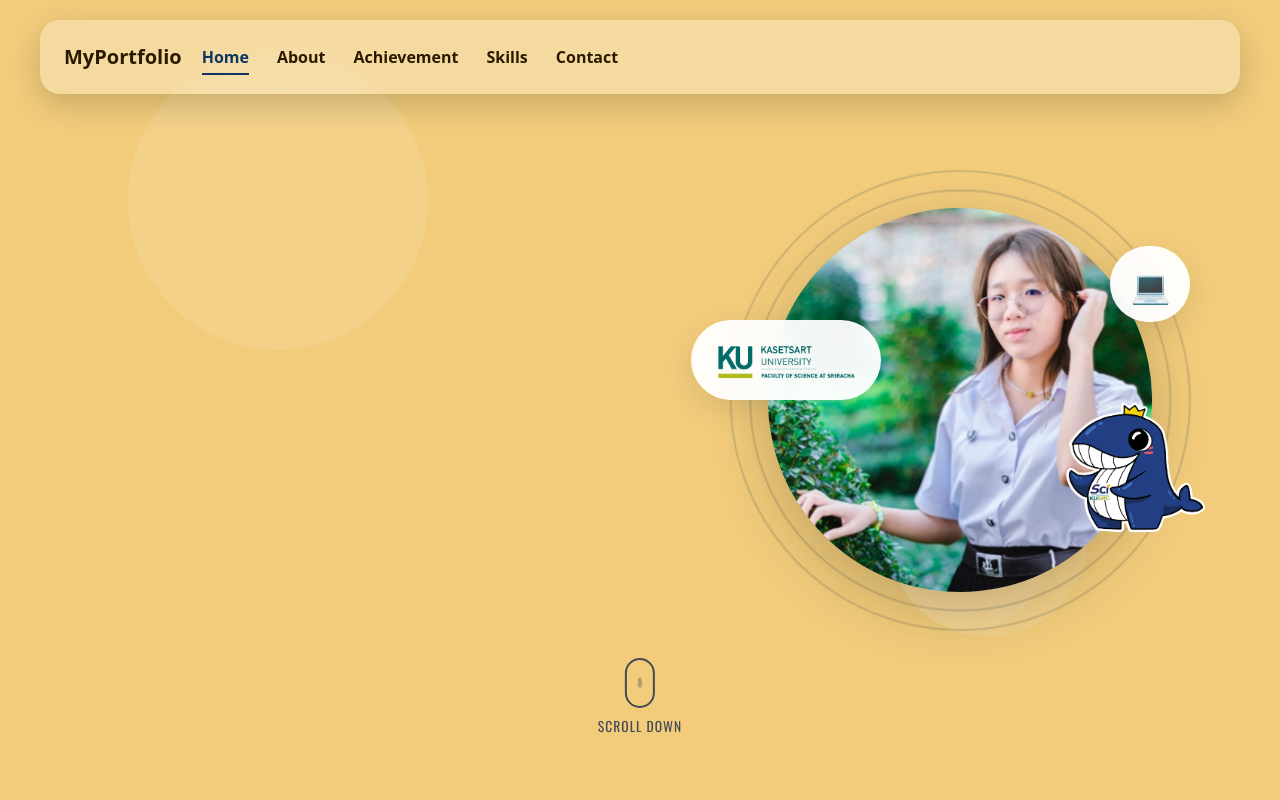
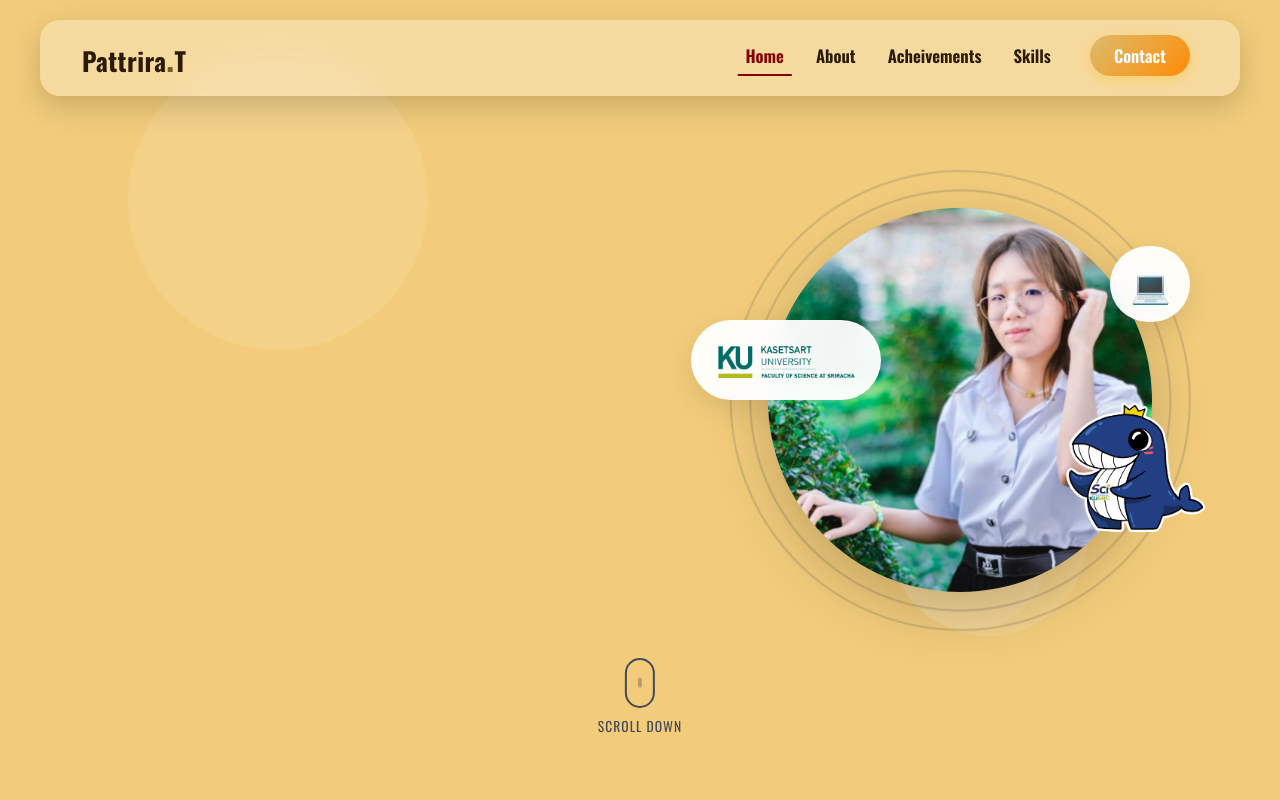
Before and after one commit to PattriraTnsg/Portfolio_Pattrira, a Vue app: page / in a window 1280 px wide. Shown: the top 800 px of the page. Built offline with nearby package versions, Linux system fonts and the light colour scheme; data requests are answered from the project's data file.

Commit message:
RedesignNavbar

```diff
--- a/src/components/Navbar.vue
+++ b/src/components/Navbar.vue
@@ -1,40 +1,102 @@
 <template>
-  <header :class="['navbar', {
+  <section id="navbar" style="font-family: 'Oswald', monospace">
+    <nav
+      :class="['navbar', 'fixed-top', 'navbar-expand-lg', {
         shrink: isScrolled,
         'light-text': isLightMode
-  }]">
-    <div class="nav-container">
-      <!-- LOGO -->
-      <div class="logo" @click="scrollTo('Hero')">
-        MyPortfolio
-      </div>
+      }]"
+    >
+      <div class="container-fluid px-8">
+        <h1
+          class="navbar-brand mb-0 h1 logo"
+          @click="scrollToSection('Home')"
+        >
+          <span class="logo-first">Pattrira</span>
+          <span class="logo-dot">.</span>
+          <span class="logo-last">T</span>
+        </h1>
 
-      <!-- DESKTOP MENU -->
-      <nav class="nav-links">
-        <a v-for="link in links" :key="link.id" :class="{ active: activeSection === link.id }"
-          @click="scrollTo(link.id)">
-          {{ link.label }}
+        <button
+          class="navbar-toggler"
+          type="button"
+          data-bs-toggle="collapse"
+          data-bs-target="#navbarNav"
+        >
+          <svg
+            width="28"
+            height="28"
+            viewBox="0 0 24 24"
+            fill="none"
+            :stroke="isLightMode ? '#ffffff' : '#2b1a00'"
+            stroke-width="2"
+            stroke-linecap="round"
+            stroke-linejoin="round"
+          >
+            <line x1="3" y1="6" x2="21" y2="6" />
+            <line x1="3" y1="12" x2="21" y2="12" />
+            <line x1="3" y1="18" x2="21" y2="18" />
+          </svg>
+        </button>
+
+        <!--link แต่ละ Section -->
+        <div
+          class="collapse navbar-collapse justify-content-end"
+          id="navbarNav"
+        >
+          <ul class="navbar-nav">
+            <li class="nav-item">
+              <a
+                class="nav-link"
+                :class="{ active: activeSection === 'Home' }"
+                @click="scrollToSection('Home')"
+              >
+                <span class="nav-text">Home</span>
+                <span class="nav-underline"></span>
               </a>
-      </nav>
-
-      <!-- MOBILE TOGGLE -->
-      <div class="menu-toggle" @click="toggleMenu">
-        <span></span>
-        <span></span>
-        <span></span>
+            </li>
+            <li class="nav-item">
+              <a
+                class="nav-link"
+                :class="{ active: activeSection === 'About' }"
+                @click="scrollToSection('About')"
+              >
+                <span class="nav-text">About</span>
+                <span class="nav-underline"></span>
+              </a>
+            </li>
+            <li class="nav-item">
+              <a
+                class="nav-link"
+                :class="{ active: activeSection === 'Achievement' }"
+                @click="scrollToSection('Achievement')"
+              >
+                <span class="nav-text">Acheivements</span>
+                <span class="nav-underline"></span>
+              </a>
+            </li>
+            <li class="nav-item">
+              <a
+                class="nav-link"
+                :class="{ active: activeSection === 'Skills' }"
+                @click="scrollToSection('Skills')"
+              >
+                <span class="nav-text">Skills</span>
+                <span class="nav-underline"></span>
+              </a>
+            </li>
+            <li class="nav-item">
+              <a
+                class="nav-link contact-btn"
+                @click="scrollToSection('Contact')"
+              >
+                <span class="nav-text">Contact</span>
+              </a>
+            </li>
+          </ul>
         </div>
       </div>
-
-    <!-- MOBILE MENU -->
-    <transition name="fade">
-      <div class="mobile-menu" v-if="menuOpen">
-        <a v-for="link in links" :key="link.id" :class="{ active: activeSection === link.id }"
-          @click="scrollTo(link.id)">
-          {{ link.label }}
-        </a>
-      </div>
-    </transition>
-  </header>
+    </nav>
+  </section>
 </template>
 
 <script>
@@ -66,7 +128,7 @@ export default {
     toggleMenu() {
       this.menuOpen = !this.menuOpen;
     },
-    scrollTo(id) {
+    scrollToSection(id) {
       const section = document.getElementById(id);
       if (section) {
         section.scrollIntoView({ behavior: "smooth" });
@@ -84,8 +146,6 @@ export default {
         const rect = section.getBoundingClientRect();
         if (rect.top <= 120 && rect.bottom >= 120) {
           this.activeSection = link.id;
-
-          // 👇 ถ้าอยู่ใน Skills หรือ Contact → ใช้ฟอนต์ขาว
           this.isLightMode = ["About","Skills"].includes(link.id);
           break;
         }
@@ -96,7 +156,15 @@ export default {
 </script>
 
 <style scoped>
+* {
+  box-sizing: border-box;
+}
 
+body {
+  overflow-x: hidden;
+}
+
+/* Glassmorphism Navbar Style */
 .navbar {
   position: fixed;
   top: 20px;
@@ -110,6 +178,7 @@ export default {
   backdrop-filter: blur(16px);
   border-radius: 20px;
   box-shadow: 0 10px 30px rgba(0, 0, 0, 0.18);
+  padding: 14px 30px;
 
   transition: all 0.35s ease;
 }
@@ -119,174 +188,255 @@ export default {
   background: rgba(255, 255, 255, 0.2);
   backdrop-filter: blur(20px);
   box-shadow: 0 6px 18px rgba(0, 0, 0, 0.15);
-}
-
-.nav-container {
-  display: flex;
-  align-items: center;
-  justify-content: space-between;
-  padding: 14px 24px;
-}
-
-.navbar.shrink .nav-container {
   padding: 10px 22px;
 }
 
-.logo {
-  font-size: 1.25rem;
-  font-weight: 800;
-  cursor: pointer;
-  color: #2b1a00;
+.navbar-toggler {
+  border: none;
+  background: transparent;
 }
 
-.nav-links {
-  margin-left: 20px;
-  display: flex;
-  gap: 28px;
+.navbar-toggler:focus {
+  box-shadow: none;
 }
 
-.nav-links a,
-.mobile-menu a {
+
+/* Logo Styles */
+.logo {
+  font-size: clamp(1.3rem, 4vw, 1.6rem);
+  font-weight: 800;
+  letter-spacing: 0.4px;
   cursor: pointer;
-  font-weight: 600;
-  color: #2b1a00;
+  transition: all 0.3s ease;
   position: relative;
-  transition: color 0.3s ease;
-  text-decoration: none;
 }
 
-.nav-links a:hover,
-.mobile-menu a:hover {
-  color: #0d3760;
-
+.logo:hover {
+  transform: scale(1.05);
 }
 
-.nav-links a::after {
-  content: "";
+.logo-first {
+  color: #2b1a00;
+  transition: color 0.35s ease;
+}
+
+.logo-dot {
+  color: #5c4403;
+  font-size: 2rem;
+  animation: pulse 2s ease-in-out infinite;
+}
+
+.logo-last {
+  color: #2b1a00;
+  transition: color 0.35s ease;
+}
+
+.logo:hover .logo-first,
+.logo:hover .logo-last {
+  color: #ffb703;
+  text-shadow: 0 0 10px rgba(255, 183, 3, 0.3);
+}
+
+@keyframes pulse {
+  0%,
+  100% {
+    transform: scale(1);
+    opacity: 1;
+  }
+  50% {
+    transform: scale(1.2);
+    opacity: 0.7;
+  }
+}
+
+/* Navigation Links */
+.nav-item {
+  margin: 0 8px;
+}
+
+.nav-link {
+  color: #2b1a00;
+  font-size: 1.05rem;
+  font-weight: 650;
+  cursor: pointer;
+  padding: 8px 16px;
+  position: relative;
+  transition: all 0.3s ease;
+  display: inline-block;
+}
+
+.nav-text {
+  position: relative;
+  z-index: 1;
+}
+
+.nav-underline {
   position: absolute;
-  left: 0;
-  bottom: -6px;
+  bottom: 0;
+  left: 50%;
   width: 0;
   height: 2px;
-  background: #0d3760;
-  transition: width 0.3s ease, background-color 0.3s ease;
+  background:  #840404;
+  transition: all 0.3s ease;
+  transform: translateX(-50%);
 }
 
-.nav-links a:hover::after {
+.nav-link:hover {
+  color:  #840404;
+  transform: translateY(-2px);
+}
+
+.nav-link:hover .nav-underline {
   width: 100%;
 }
 
-.nav-links a.active,
-.mobile-menu a.active {
-  color: #0d3760;
+.nav-link.active {
+  color:   #840404;
 }
 
-.nav-links a.active::after {
+.nav-link.active .nav-underline {
   width: 100%;
 }
 
-/* LIGHT MODE */
-.navbar.light-text .nav-links a,
-.navbar.light-text .mobile-menu a {
+/* Contact Button */
+.contact-btn {
+  background: linear-gradient(135deg, #dcbc6d 0%, #ff8b06 100%);
+  color: #ffffff !important;
+  border-radius: 25px;
+  padding: 8px 24px !important;
+  margin-left: 15px;
+  font-weight: 600;
+  position: relative;
+  overflow: hidden;
+  transition: all 0.3s ease;
+  box-shadow: 0 4px 15px rgba(255, 183, 3, 0.3);
+}
+
+.contact-btn::before {
+  content: "";
+  position: absolute;
+  top: 50%;
+  left: 50%;
+  width: 0;
+  height: 0;
+  border-radius: 50%;
+  background: rgba(255, 255, 255, 0.2);
+  transform: translate(-50%, -50%);
+  transition: width 0.5s ease, height 0.5s ease;
+}
+
+.contact-btn:hover::before {
+  width: 300px;
+  height: 300px;
+}
+
+.contact-btn:hover {
+  transform: translateY(-2px);
+  box-shadow: 0 6px 20px rgba(255, 183, 3, 0.4);
+}
+
+.contact-btn .nav-underline {
+  display: none;
+}
+
+/* Light Mode (for dark sections) */
+.navbar.light-text {
+  background: rgba(0, 0, 0, 0.28);
+  backdrop-filter: blur(16px);
+}
+
+.navbar.light-text.shrink {
+  background: rgba(0, 0, 0, 0.2);
+}
+
+.navbar.light-text .logo-first,
+.navbar.light-text .logo-last {
   color: #ffffff;
 }
 
-.navbar.light-text .nav-links a:hover,
-.navbar.light-text .mobile-menu a:hover {
-  color: #ffd84d; /* เหลือง */
+.navbar.light-text .logo-dot {
+  color: #ffd84d;
 }
 
-.navbar.light-text .nav-links a::after {
+.navbar.light-text .nav-link {
+  color: #ffffff;
+}
+
+.navbar.light-text .nav-link:hover {
+  color: #ffd84d;
+}
+
+.navbar.light-text .nav-link.active {
+  color: #ffd84d;
+}
+
+.navbar.light-text .nav-underline {
   background: #ffd84d;
 }
 
-.navbar.light-text .nav-links a.active,
-.navbar.light-text .mobile-menu a.active {
+.navbar.light-text .logo:hover .logo-first,
+.navbar.light-text .logo:hover .logo-last {
   color: #ffd84d;
+  text-shadow: 0 0 10px rgba(255, 216, 77, 0.4);
 }
 
-.navbar.light-text .nav-links a.active::after {
-  width: 100%;
+/* Mobile Responsive */
+@media (max-width: 768px) {
+  .navbar {
+    padding: 8px 16px;
+    top: 10px;
+    width: calc(100% - 20px);
   }
 
-
-.menu-toggle {
-  display: none;
-  flex-direction: column;
-  gap: 5px;
-  cursor: pointer;
+  .navbar.shrink {
+    padding: 8px 16px;
   }
 
-.menu-toggle span {
-  width: 22px;
-  height: 2px;
-  background: #2b1a00;
+  .nav-item {
+    margin: 4px 0;
   }
 
-.mobile-menu {
-  margin: 12px;
-  padding: 18px;
-  display: flex;
-  flex-direction: column;
-  gap: 16px;
-
-  background: rgba(255, 255, 255, 0.35);
-  backdrop-filter: blur(16px);
-  border-radius: 18px;
+  .nav-link {
+    font-size: 0.95rem;
+    padding: 10px 12px;
+    min-height: 44px;
   }
 
-.fade-enter-active,
-.fade-leave-active {
-  transition: opacity 0.3s ease;
-}
-
-.fade-enter-from,
-.fade-leave-to {
-  opacity: 0;
-}
-
-@media (max-width: 768px) {
-  .nav-links {
+  .nav-underline {
     display: none;
   }
 
-  .menu-toggle {
-    display: flex;
+  .contact-btn {
+    margin-left: 0;
+    margin-top: 8px;
+    width: 100%;
+    text-align: center;
+  }
+
+  .navbar-collapse {
+    margin-top: 12px;
+    padding: 12px;
+    background: rgba(255, 255, 255, 0.15);
+    backdrop-filter: blur(12px);
+    border-radius: 12px;
+  }
+
+  .navbar.light-text .navbar-collapse {
+    background: rgba(0, 0, 0, 0.15);
   }
 }
 
-.navbar.light-text {
-  transition: background 0.4s ease, box-shadow 0.4s ease;
+@media (max-width: 576px) {
+  .navbar {
+    border-radius: 15px;
   }
 
-.navbar.light-text .logo,
-.navbar.light-text .nav-links a,
-.navbar.light-text .mobile-menu a {
-  color: #ffffff;
+  .logo {
+    font-size: 1.2rem;
   }
 
-.navbar.light-text .nav-links a:hover,
-.navbar.light-text .mobile-menu a:hover {
-  color: #ffd84d;
+  .logo-dot {
+    font-size: 1.5rem;
   }
-
-.navbar.light-text .nav-links a::after {
-  background: #ffd84d;
 }
-
-.navbar.light-text .nav-links a.active,
-.navbar.light-text .mobile-menu a.active {
-  color: #ffd84d;
-}
-
-.navbar.light-text .menu-toggle span {
-  background: #ffffff;
-}
-
-.navbar .logo,
-.navbar .nav-links a,
-.navbar .menu-toggle span {
-  transition: color 0.35s ease, background-color 0.35s ease;
-}
-
 </style>
```
Also changed, not shown: src/assets/image/me_nisit.jpg, src/assets/image/me_nisit_.jpg (added). Lines whose indentation alone changed are shown as unchanged.
